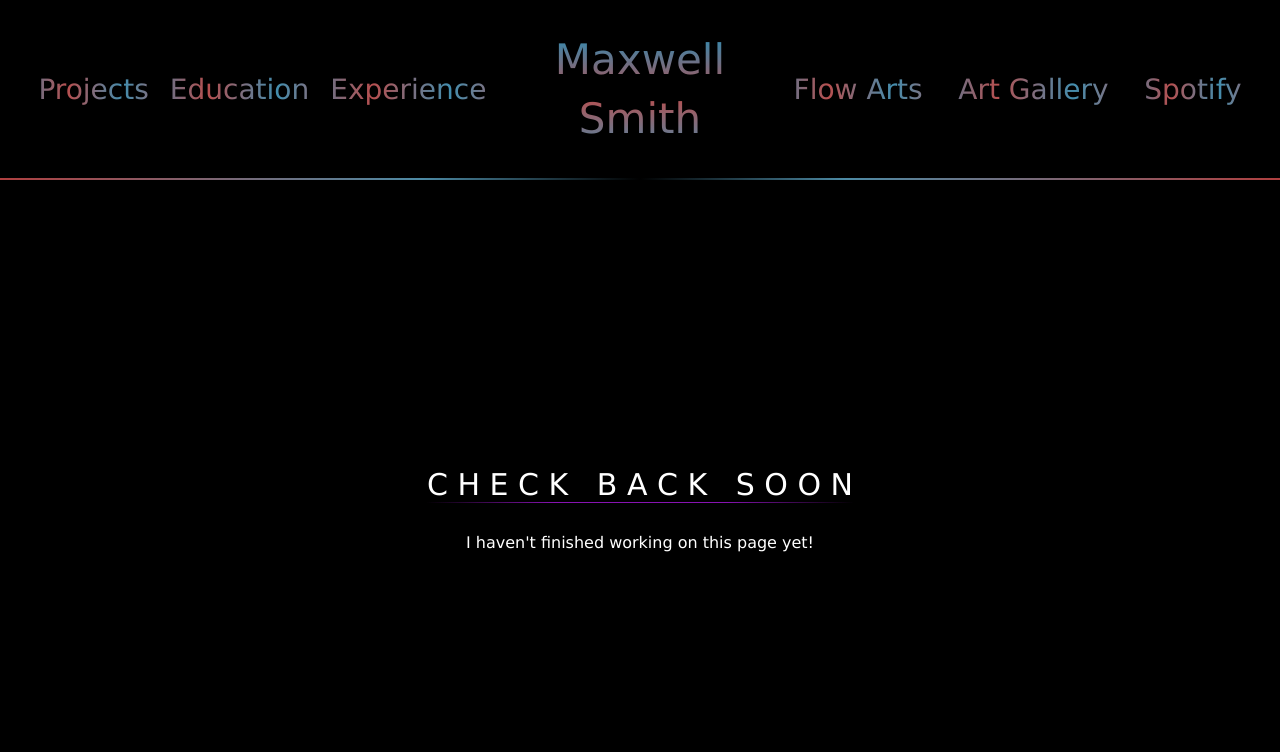
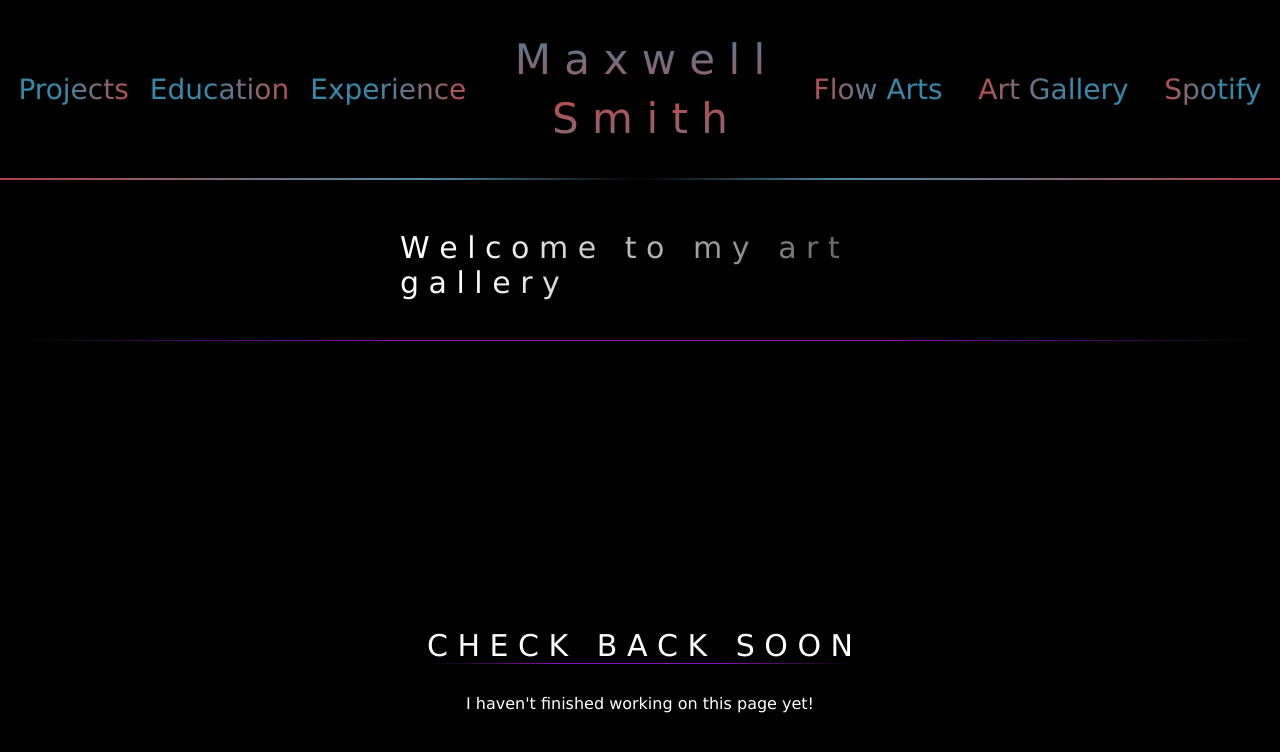
Before and after one commit to mxwllsmth/maxsmith, a React (Create React App) app: page /Art in a window 1280 px wide. Shown: the top 752 px of the page. Built offline with nearby package versions, Linux system fonts and the light colour scheme.

Commit message:
v 1.5 updates

```diff
--- a/src/components/Art.js
+++ b/src/components/Art.js
@@ -3,9 +3,14 @@ import '../styles/Art.css';
 
 const Art = props => {
   return (
-    <div className="checkBackSoon">
+    <div>
+      <h2 className="artSubHeader animated">W e l c o m e &nbsp; t o &nbsp; m y &nbsp; a r t &nbsp; g a l l e r y</h2>
+      <div className="checkBackSoon">
       <h2>C H E C K &nbsp; B A C K &nbsp; S O O N</h2>
       <p>I haven't finished working on this page yet!</p>
+    </div>
+      <div className="artwork">
+      </div>
     </div>
   );
 };
--- a/src/components/Experience.js
+++ b/src/components/Experience.js
@@ -6,7 +6,7 @@ const Experience = props => {
     <div>
       <div id="techSkillsContainer">
         <div id="tSkillsContainer">
-          <h2 id="tSkills">Technical Skills</h2>
+          <h2 id="tSkills">T e c h n i c a l &nbsp; S k i l l s</h2>
         </div>
         <div id="skillsContainer">
             <p id="skill">Java</p>
@@ -28,7 +28,7 @@ const Experience = props => {
             <p id="skill">pgAdmin 4</p>
         </div>
       </div>
-      <h2 id="pExperience">Professional Experience</h2>
+      <h2 id="pExperience">P r o f e s s i o n a l &nbsp; E x p e r i e n c e</h2>
       <div id="brightStarsContainer">
         <div id="brightStars">
           <div id="subHeader">
--- a/src/components/Flow.js
+++ b/src/components/Flow.js
@@ -32,7 +32,7 @@ const Flow = props => {
           <p>social media, searching for #flowart or #(the name of a specific prop) will show many accounts and videos to check out to try and see what props you might be interested in.</p>
         </div>
         <p></p>
-        <p className="purpText" id="closingFlow">Personally, my favorite props are hoops and poi, and you can find videos of my flow on my flow art instagram account <a href="https://www.instagram.com/maxwell.hoopswell/" id="instaFlow">@maxwell.hoopswell</a></p>
+        <p className="purpText" id="closingFlow">Personally, my favorite props are hoops and poi! You can find videos of my flow on my flow art instagram account <a href="https://www.instagram.com/maxwell.hoopswell/" id="instaFlow">@maxwell.hoopswell</a>!</p>
       </div>
     </div>
   );
--- a/src/components/Header.js
+++ b/src/components/Header.js
@@ -8,18 +8,18 @@ function Header() {
       <header className="App-header">
         <nav id="container">
           <div id="headerLeft">
-            <Link to="Projects" id="header-nav">Projects</Link>
-            <Link to="Education" id="header-nav">Education</Link>
-            <Link to="Experience" id="header-nav">Experience</Link>
+            <Link to="Projects" id="header-nav" className="animate-left">Projects</Link>
+            <Link to="Education" id="header-nav" className="animate-left">Education</Link>
+            <Link to="Experience" id="header-nav" className="animate-left">Experience</Link>
           </div>
           <Link to="/" id="name">
-            <h1 id="max">Maxwell</h1>
-            <h1 id="max">Smith</h1>
+            <h1 id="max">M a x w e l l</h1>
+            <h1 id="max">S m i t h</h1>
           </Link>
           <div id="headerRight">
-            <Link to="Flow" id="header-nav">Flow Arts</Link>
-            <Link to="Art" id="header-nav">Art Gallery</Link>
-            <Link to="Spotify" id="header-nav">Spotify</Link>
+            <Link to="Flow" id="header-nav" className="animate-right">Flow Arts</Link>
+            <Link to="Art" id="header-nav" className="animate-right">Art Gallery</Link>
+            <Link to="Spotify" id="header-nav" className="animate-right">Spotify</Link>
           </div>
         </nav>
       </header>
--- a/src/styles/Art.css
+++ b/src/styles/Art.css
@@ -0,0 +1,16 @@
+.artSubHeader {
+    display: flex;
+    justify-content: center;
+    margin: 0 auto 0 auto;
+    width: fit-content;
+    padding: 50px 400px 40px 400px;
+}
+.animated {
+    -webkit-background-clip: text;
+    background-clip: text;
+    background-image: linear-gradient(to right, white 0%, white 40%, black 65%, black 100%);
+    color: transparent;
+    background-size: 200% 200%;
+    animation: movingGradient 10s linear infinite alternate-reverse;
+    animation-iteration-count: 1;
+}
--- a/src/styles/Experience.css
+++ b/src/styles/Experience.css
@@ -10,7 +10,7 @@
   background-size: 200% 200%;
   animation: movingGradient 7.5s linear infinite alternate;
   font-style: italic;
-  font-size: 36.5px;
+  font-size: 33px;
   padding-bottom: 10px;
 }
 
--- a/src/styles/Flow.css
+++ b/src/styles/Flow.css
@@ -20,6 +20,7 @@
     flex-direction: column;
     align-items: center;
     width: 100vw;
+    margin-bottom: 30px;
 }
 #propList {
     display: flex;
--- a/src/styles/Header.css
+++ b/src/styles/Header.css
@@ -16,10 +16,10 @@
     -webkit-background-clip: text;
     background-clip: text;
     background-image: linear-gradient(
-      to bottom, #48b6e6c0 25%, #e36363cd 50%, #59bce7c0 75%, #e96969cd 100%);
+      to bottom, #48b6e6c0 0%, #48b6e6c0 25%, #e36363cd 50%, #48b6e6c0 75%, #59bce7c0 100%);
     color: transparent;
-    background-size: 200% 200%;
-    animation: movingGradient 12.5s linear infinite alternate;
+    background-size: 300% 300%;
+    animation: movingGradient 10s linear infinite reverse;
     justify-content: center;
     align-items: center;
     font-size: 28px;
@@ -39,13 +39,6 @@
     display: flex;
     align-items: center;
     justify-content: center;
-    -webkit-background-clip: text;
-    background-clip: text;
-    background-image: linear-gradient(
-      to right, #48b6e6c0 25%, #e36363cd 50%, #59bce7c0 75%, #e96969cd 100%);
-    color: transparent;
-    background-size: 200% 200%;
-    animation: movingGradient 7.5s linear infinite alternate;
     font-size: 28px;
     font-weight: normal;
   }
@@ -55,3 +48,21 @@
     width: 35vw;
     justify-content: space-between;
   }
+  .animate-left {
+    -webkit-background-clip: text;
+    background-clip: text;
+    background-image: linear-gradient(
+      to right, #48b6e6c0 0%, #48b6e6c0 30%, #e36363cd 50%, #48b6e6c0 70%, #48b6e6c0 100%);
+    color: transparent;
+    background-size: 300% 300%;
+    animation: movingGradient 7.5s linear infinite reverse;
+  }
+  .animate-right {
+    -webkit-background-clip: text;
+    background-clip: text;
+    background-image: linear-gradient(
+      to right, #48b6e6c0 0%, #48b6e6c0 30%, #e36363cd 50%, #48b6e6c0 70%, #48b6e6c0 100%);
+    color: transparent;
+    background-size: 300% 300%;
+    animation: movingGradient 7.5s linear infinite;
+  }
--- a/src/styles/Home.css
+++ b/src/styles/Home.css
@@ -16,8 +16,9 @@
     background-image: linear-gradient(
       to right, #48b6e6c0 2%, #48b6e6c0 30%, #e36363cd 50%, #48b6e6c0 70%, #48b6e6c0 98%);
     color: transparent;
-    background-size: 200% 200%;
-    animation: movingGradient 10.5s linear infinite alternate;
+    background-size: 300% 300%;
+    animation: movingGradient 10.5s linear infinite reverse;
+    animation-iteration-count: 1;
 }
 @keyframes movingGradient {
     from {background-position: 0 0;}
```
